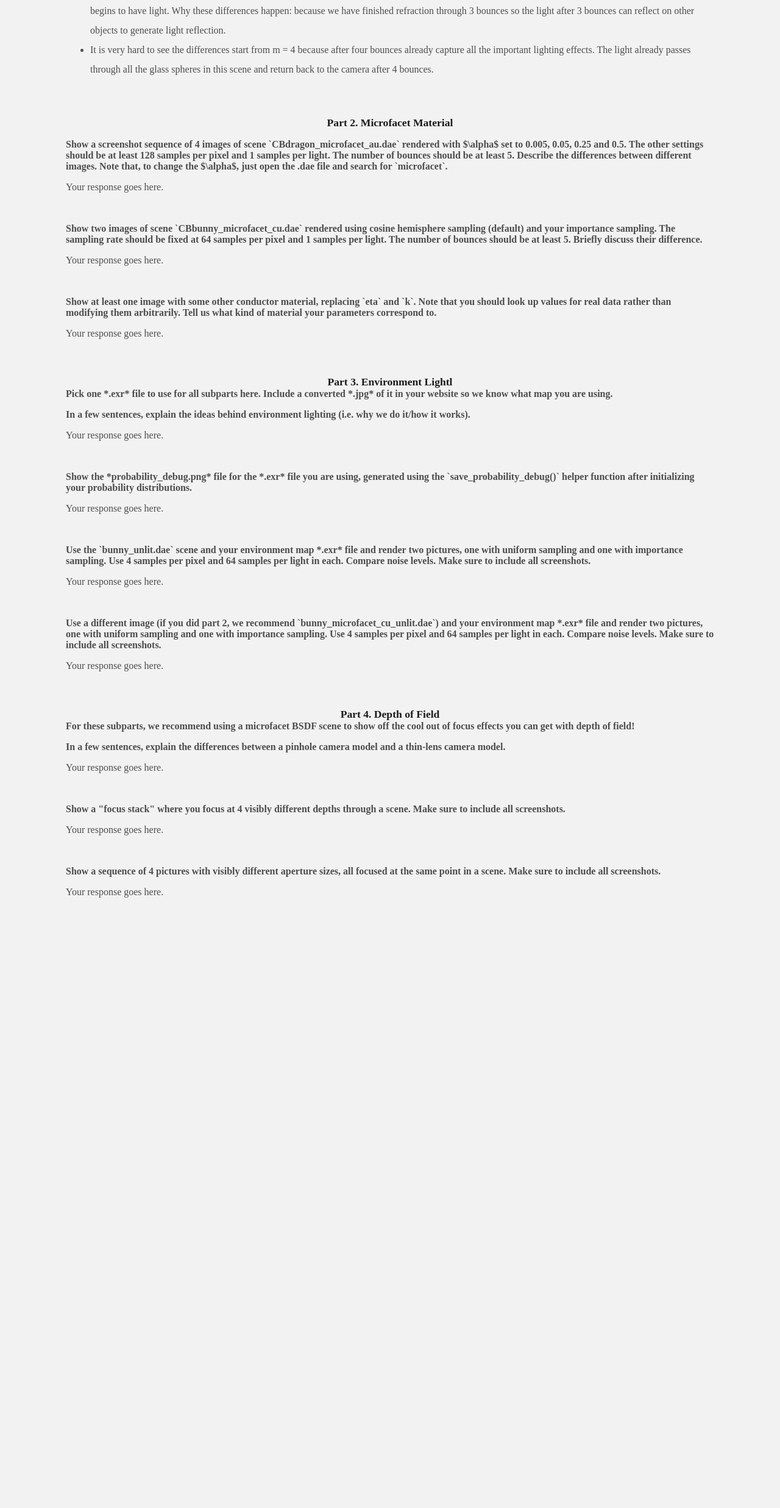
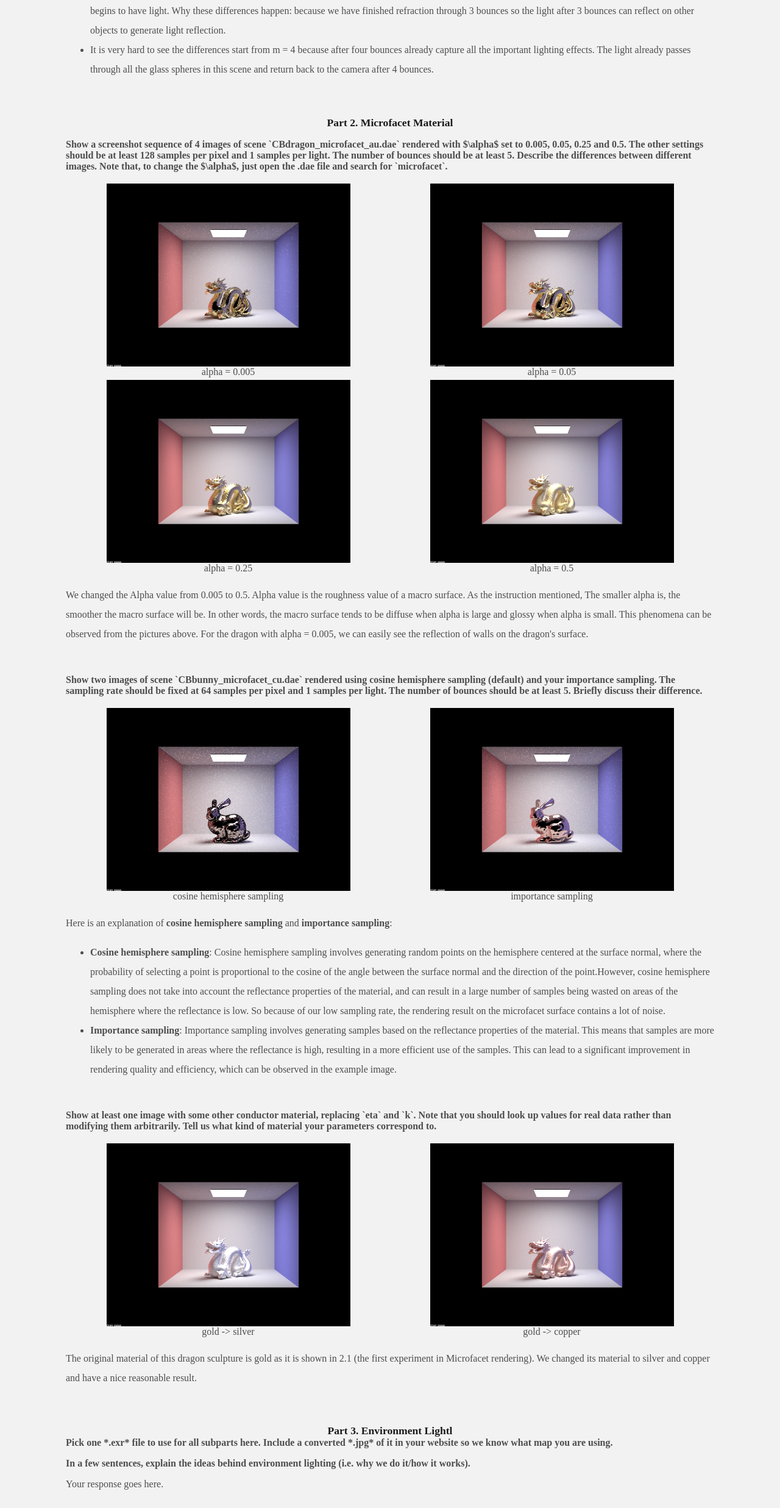
Before and after one commit to cal-cs184-student/p3-2-pathtracer-sp23-idm_p32, a plain HTML site: page docs/index.html in a window 1280 px wide. Shown: the part 2836-5309 px from the top of the page at 61% size. Before the commit the page ends 4374 px from the top, so only its background shows below. Drawn offline with nearby package versions, Linux system fonts and the light colour scheme; files that its build step writes are made by us from their sources.

Commit message:
finish part2

```diff
--- a/docs/index.html
+++ b/docs/index.html
@@ -162,8 +162,35 @@
                 Show a screenshot sequence of 4 images of scene `CBdragon_microfacet_au.dae` rendered with $\alpha$ set to 0.005, 0.05, 0.25 and 0.5. The other settings should be at least 128 samples per pixel and 1 samples per light. The number of bounces should be at least 5. Describe the differences between different images. Note that, to change the $\alpha$, just open the .dae file and search for `microfacet`.
             </b>
         </p>
-        <p>
-            Your response goes here.
+        <div align="middle">
+            <table style="width:100%">
+                <tr align="center">
+                    <td>
+                        <img src="part2/1_1.png" align="middle" width="400px" />
+                        <figcaption>alpha = 0.005</figcaption>
+                    </td>
+                    <td>
+                        <img src="part2/1_2.png" align="middle" width="400px" />
+                        <figcaption>alpha = 0.05</figcaption>
+                    </td>
+                </tr>
+                <tr align="center">
+                    <td>
+                        <img src="part2/1_3.png" align="middle" width="400px" />
+                        <figcaption>alpha = 0.25</figcaption>
+                    </td>
+                    <td>
+                        <img src="part2/1_4.png" align="middle" width="400px" />
+                        <figcaption>alpha = 0.5</figcaption>
+                    </td>
+                </tr>
+            </table>
+        </div>
+        <p style="line-height:200%">
+            We changed the Alpha value from 0.005 to 0.5. Alpha value is the roughness value of a macro surface. As the instruction mentioned,
+            The smaller alpha is, the smoother the macro surface will be. In other words, the macro surface tends to be diffuse when
+            alpha is large and glossy when alpha is small. This phenomena can be observed from the pictures above. For the dragon with
+            alpha = 0.005, we can easily see the reflection of walls on the dragon's surface.
         </p>
         <br />
         <p>
@@ -171,8 +198,37 @@
                 Show two images of scene `CBbunny_microfacet_cu.dae` rendered using cosine hemisphere sampling (default) and your importance sampling. The sampling rate should be fixed at 64 samples per pixel and 1 samples per light. The number of bounces should be at least 5. Briefly discuss their difference.
             </b>
         </p>
-        <p>
-            Your response goes here.
+        <div align="middle">
+            <table style="width:100%">
+                <tr align="center">
+                    <td>
+                        <img src="part2/2_1.png" align="middle" width="400px" />
+                        <figcaption>cosine hemisphere sampling</figcaption>
+                    </td>
+                    <td>
+                        <img src="part2/2_2.png" align="middle" width="400px" />
+                        <figcaption>importance sampling</figcaption>
+                    </td>
+                </tr>
+            </table>
+        </div>
+        <p style="line-height:200%">
+            Here is an explanation of <b> cosine hemisphere sampling</b> and <b> importance sampling</b>:
+            <ul>
+                <li style="line-height:200%">
+                    <b>Cosine hemisphere sampling</b>: Cosine hemisphere sampling involves generating random points on the hemisphere centered at
+                    the surface normal, where the probability of selecting a point is proportional to the cosine of the angle
+                    between the surface normal and the direction of the point.However, cosine hemisphere sampling does not take into account the reflectance properties of the material,
+                    and can result in a large number of samples being wasted on areas of the hemisphere where the reflectance is low. So because of our low sampling
+                    rate, the rendering result on the microfacet surface contains a lot of noise.
+                </li>
+                <li style="line-height:200%">
+                    <b>Importance sampling</b>: Importance sampling involves generating samples based on the reflectance properties of the material.
+                    This means that samples are more likely to be generated in areas where the reflectance is high,
+                    resulting in a more efficient use of the samples.
+                    This can lead to a significant improvement in rendering quality and efficiency, which can be observed in the example image.
+                </li>
+            </ul>
         </p>
         <br />
         <p>
@@ -180,8 +236,23 @@
                 Show at least one image with some other conductor material, replacing `eta` and `k`. Note that you should look up values for real data rather than modifying them arbitrarily. Tell us what kind of material your parameters correspond to.
             </b>
         </p>
-        <p>
-            Your response goes here.
+        <div align="middle">
+            <table style="width:100%">
+                <tr align="center">
+                    <td>
+                        <img src="part2/3_3.png" align="middle" width="400px" />
+                        <figcaption>gold -> silver</figcaption>
+                    </td>
+                    <td>
+                        <img src="part2/3_1.png" align="middle" width="400px" />
+                        <figcaption>gold -> copper</figcaption>
+                    </td>
+                </tr>
+            </table>
+        </div>
+        <p style="line-height:200%">
+            The original material of this dragon sculpture is gold as it is shown in 2.1 (the first experiment in Microfacet rendering).
+            We changed its material to silver and copper and have a nice reasonable result.
         </p>
         <br />
 
```
Also changed, not shown: docs/part2/1_1.png (added), docs/part2/1_1_rate.png (added), docs/part2/1_2.png (added), docs/part2/1_2_rate.png (added), docs/part2/1_3.png (added), docs/part2/1_3_rate.png (added), docs/part2/1_4.png (added), docs/part2/1_4_rate.png (added), docs/part2/2_1.png (added), docs/part2/2_1_rate.png (added), docs/part2/2_2.png (added), docs/part2/2_2_rate.png (added), docs/part2/3_1.png (added), docs/part2/3_1_rate.png (added), 2 more files, 3 other files.
